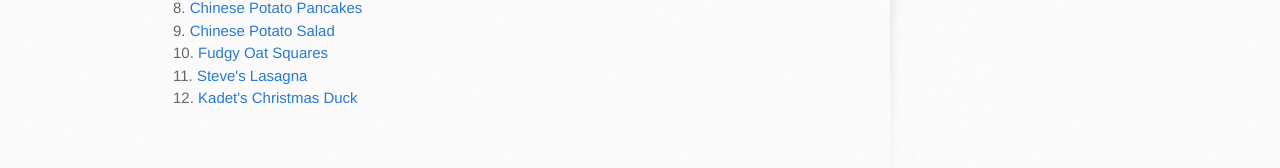
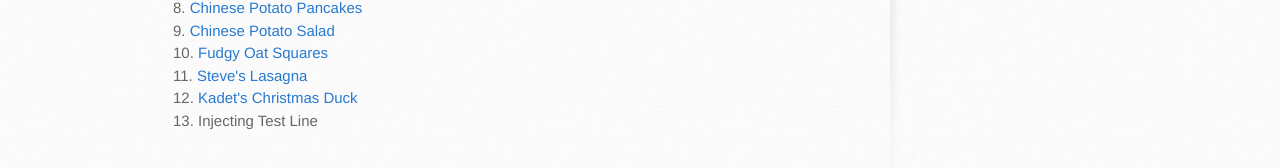
Before and after one commit to ajjimenez/Family-Food-Recipes, a Jekyll site: the page index.html, which Jekyll copies as it is, in a window 1280 px wide. Shown: the part 701-869 px from the top of the page. Built offline with Jekyll 4.4.1, drawn with Linux system fonts in a browser that asks for light colours.

Commit message:
Testing index.html update

```diff
--- a/_config.yaml
+++ /dev/null
@@ -1 +0,0 @@
-relative_permalinks: false
--- a/index.html
+++ b/index.html
@@ -49,6 +49,7 @@
 <li><a href="/Family-Food-Recipes/Recipes/Fudgy-Oat-Squares.html">Fudgy Oat Squares</a></li>
 <li><a href="/Family-Food-Recipes/Recipes/Steves-Lasagna.html">Steve's Lasagna</a></li>
 <li><a href="/Family-Food-Recipes/Recipes/Kadets-Christmas-Duck.html">Kadet's Christmas Duck</a></li>
+<li>Injecting Test Line</li>
 </ol>
         </section>
 
```
Also changed, not shown: 1 other file.
